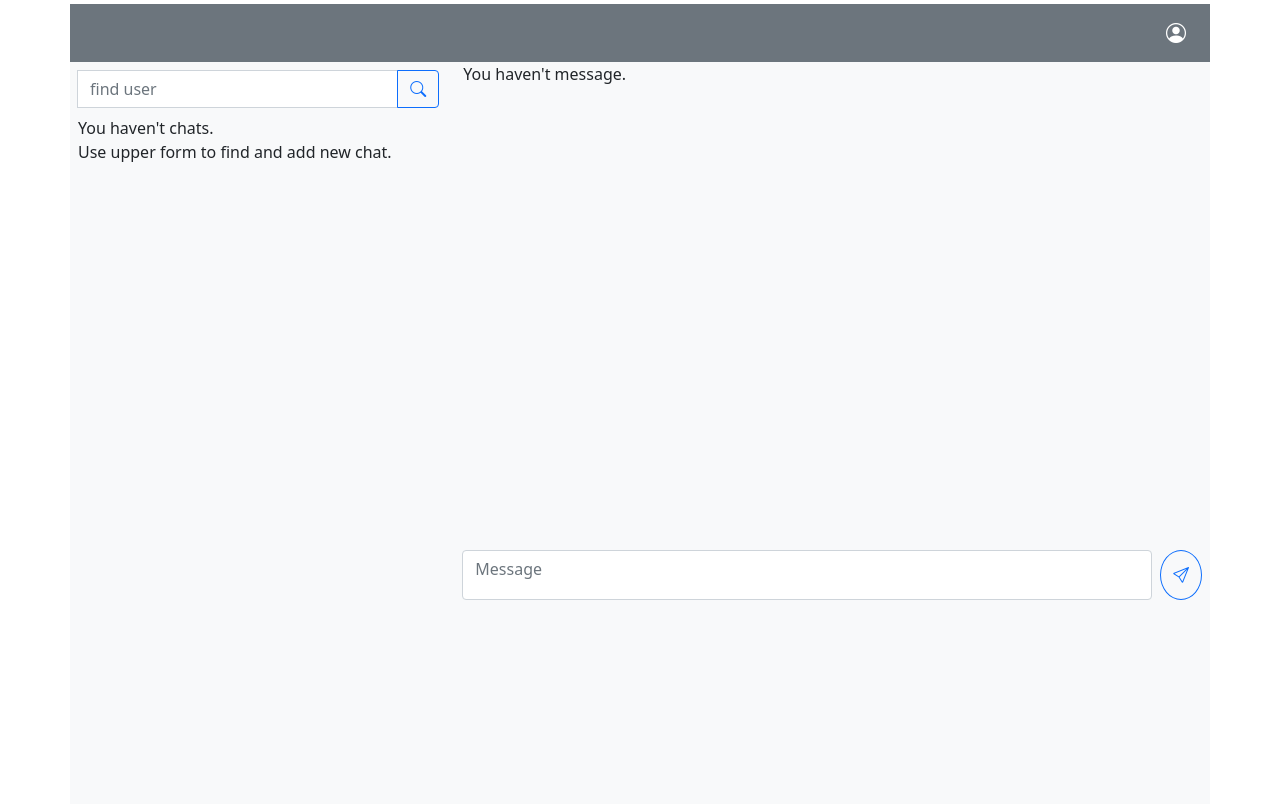
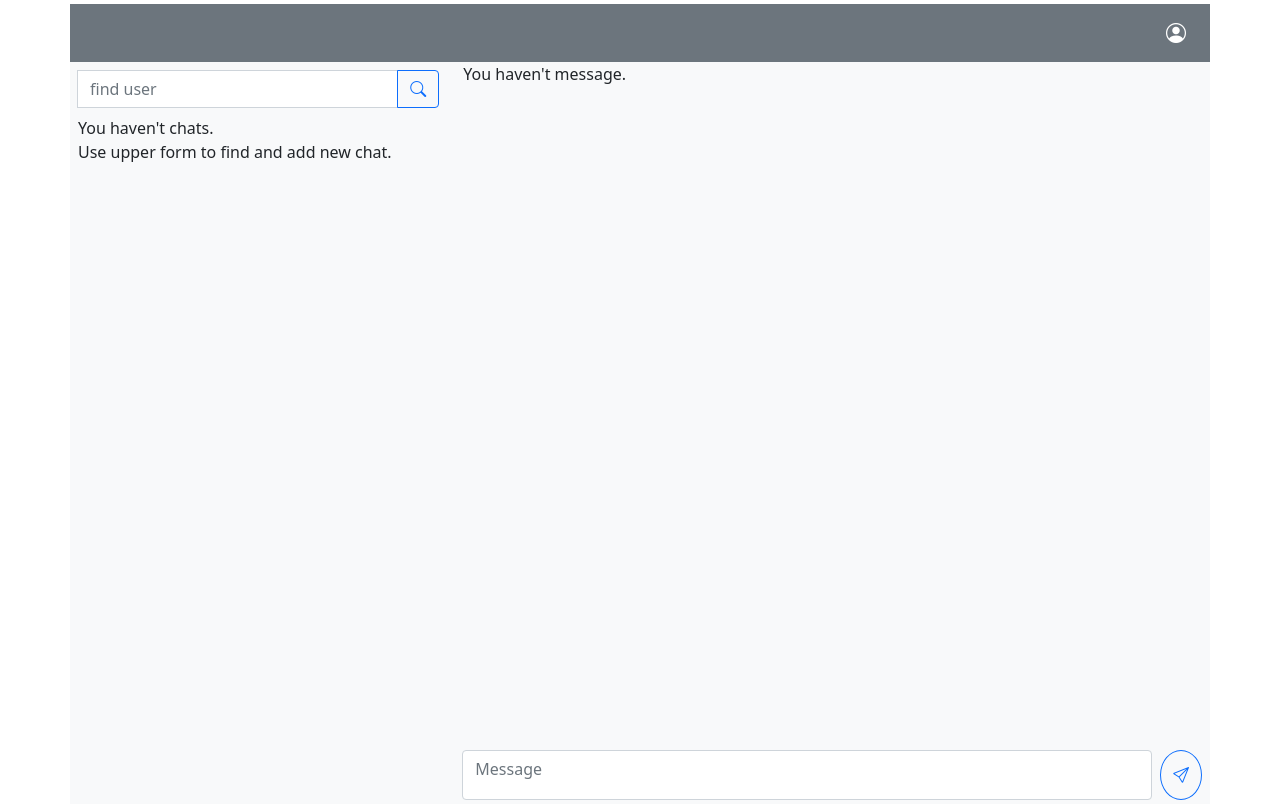
Before and after one commit to ArtAlSh/chat, a Django app: template chat_messages/templates/by_bootstrap/message_list.html in a window 1280 px wide. Before the commit the page ends 600 px from the top, so only its background shows below. Run offline with Django 4.2, Linux system fonts and the light colour scheme; the template is opened without the code that fills it: values that come from a table or form of the project are taken from there, others are empty; some libraries are stand-ins or nearby versions.

Commit message:
edit pages

```diff
--- a/chat_messages/templates/by_bootstrap/message_list.html
+++ b/chat_messages/templates/by_bootstrap/message_list.html
@@ -2,7 +2,7 @@
 
 {% block message_section_content %}
 
-    <div style="height: 480px; overflow-y: auto;">
+    <div style="height: 680px; overflow-y: auto;">
 
         {# Empty message list #}
         {% if not messages_list %}
```
